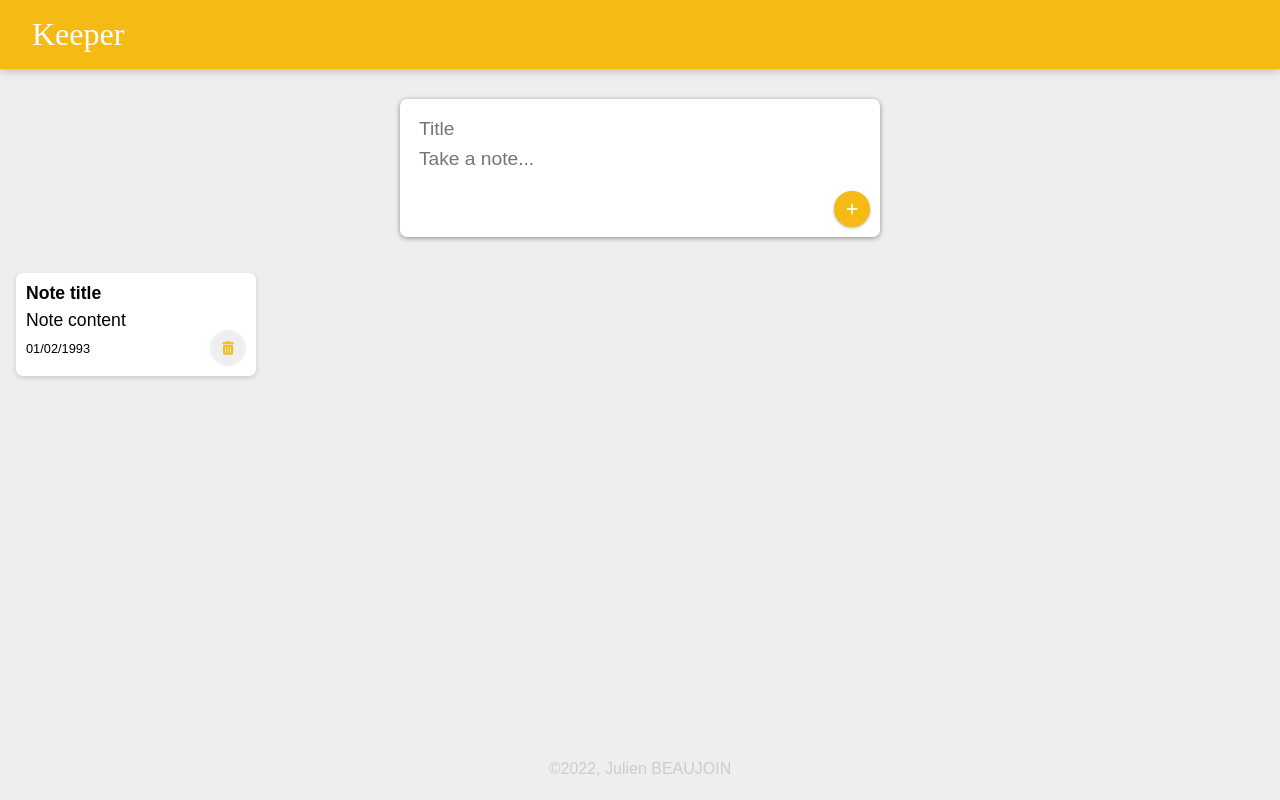
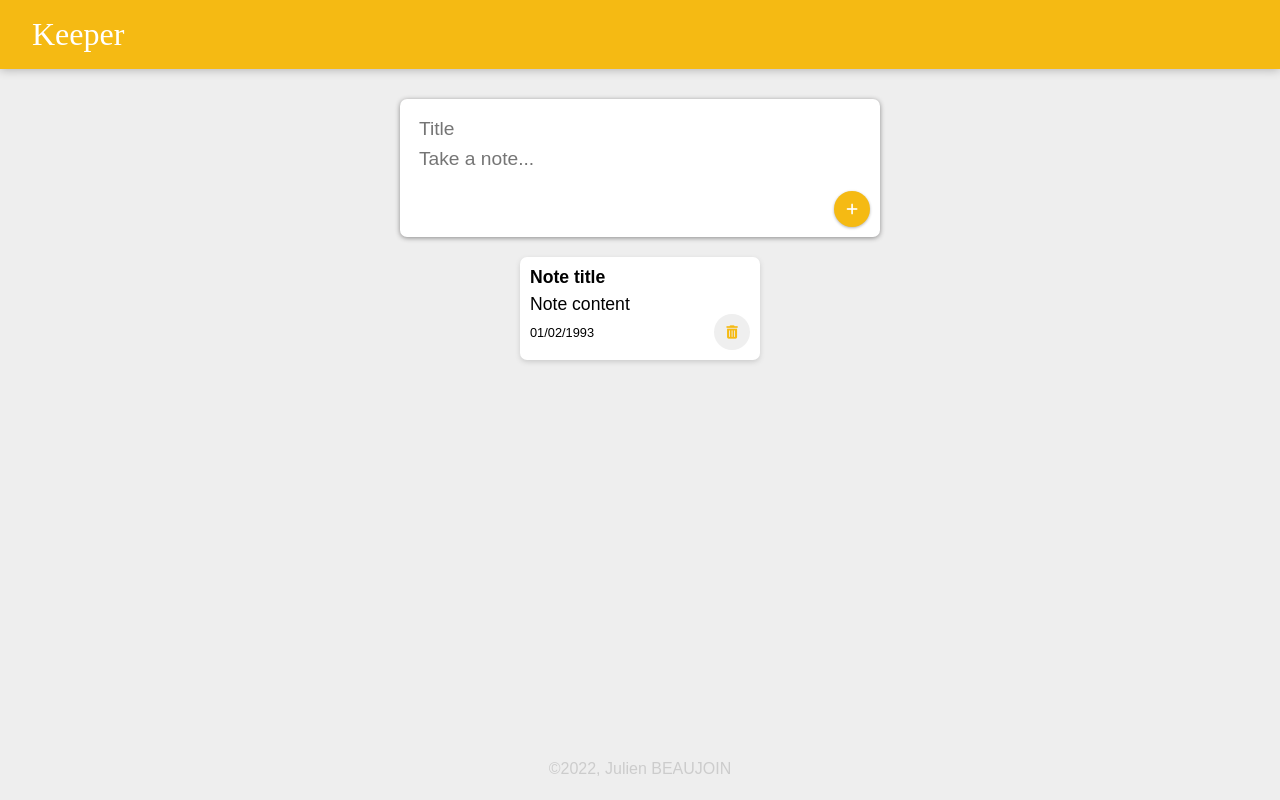
Before and after one commit to Julien-B-py/keeper, a React (Create React App) app: page / in a window 1280 px wide. Built offline with nearby package versions, Linux system fonts and the light colour scheme.

Commit message:
v0.6
Edit single note animation for better visual result.
Edit CSS.

```diff
--- a/public/index.css
+++ b/public/index.css
@@ -46,18 +46,24 @@ footer p {
 }
 
 .notes {
-  padding: 0 16px;
+  /* padding: 0 16px; */
+  display: flex;
+  flex-wrap: wrap;
+  gap: 16px;
+  justify-content: center;
+  margin: auto;
 }
 
 .note {
+  position: relative;
   background: #fff;
   border-radius: 7px;
   box-shadow: 0 2px 5px #ccc;
   padding: 10px;
-  width: 240px;
-  margin: 16px;
-  float: left;
-  position: relative;
+  /* width: 240px; */
+  width: 90%;
+  /* margin: 16px; */
+  align-self: flex-start;
 }
 
 .note h1 {
@@ -124,3 +130,13 @@ form button {
   cursor: pointer;
   outline: none;
 }
+
+@media (min-width : 768px) {
+  .note {
+    width: 240px;
+  }
+
+  .notes {
+    width: min(1000px, 90%);
+  }
+}
--- a/src/components/App.jsx
+++ b/src/components/App.jsx
@@ -52,7 +52,9 @@ function App() {
       <Header />
       <div className="content">
       <AddNoteForm onAdd={addNote} />
+          <div className="notes">
       {notes.length ? (listItems.reverse()) : (<Note key={1} title="Note title" content="Note content" date="01/02/1993"/>)}
+            </div>
       </div>
       <Footer />
     </div>
--- a/src/components/Note.jsx
+++ b/src/components/Note.jsx
@@ -3,7 +3,10 @@ import { gsap } from "gsap";
 
 
 function Note(props) {
+
+   // store a reference to the note div
   const noteRef = useRef();
+
   const tlCreation = useRef();
   const tlDeletion = useRef();
 
@@ -14,21 +17,35 @@ function Note(props) {
   // useLayoutEffect to avoiding flash of unstyled content
   useLayoutEffect(() => {
         tlCreation.current = gsap.timeline()
-        .from(noteRef.current,{width:0, padding:0, margin:0})
+        .from(noteRef.current,{height:0, width:0, padding:0, margin:0})
         .from(noteRef.current, { scale: 0 }, "-=0.15");
+
+        // cleanup function
+        return () => {
+          tlCreation.current.kill();
+        };
+
   }, []);
 
 
+  // useEffect : wait until DOM has been rendered
   // Animate note on deletion
-  // only runs when deleted value is changed
+  // only runs when deleted value is changed to true
     useEffect(() => {
+
       if (!deleted) return;
+
     tlDeletion.current = gsap.timeline({onComplete: ()=> props.onDelete(props.id)})
 .to(noteRef.current, {
     scale: 0,
     autoAlpha: 0,
     duration: 1
-  }).to(noteRef.current, {width:0, padding:0, margin:0}, "-=0.35")
+  }).to(noteRef.current, {height:0, width:0, padding:0, margin:0}, "-=0.35")
+
+  // cleanup function
+  return () => {
+    tlDeletion.current.kill();
+  };
 
         }, [deleted]);
 
```
